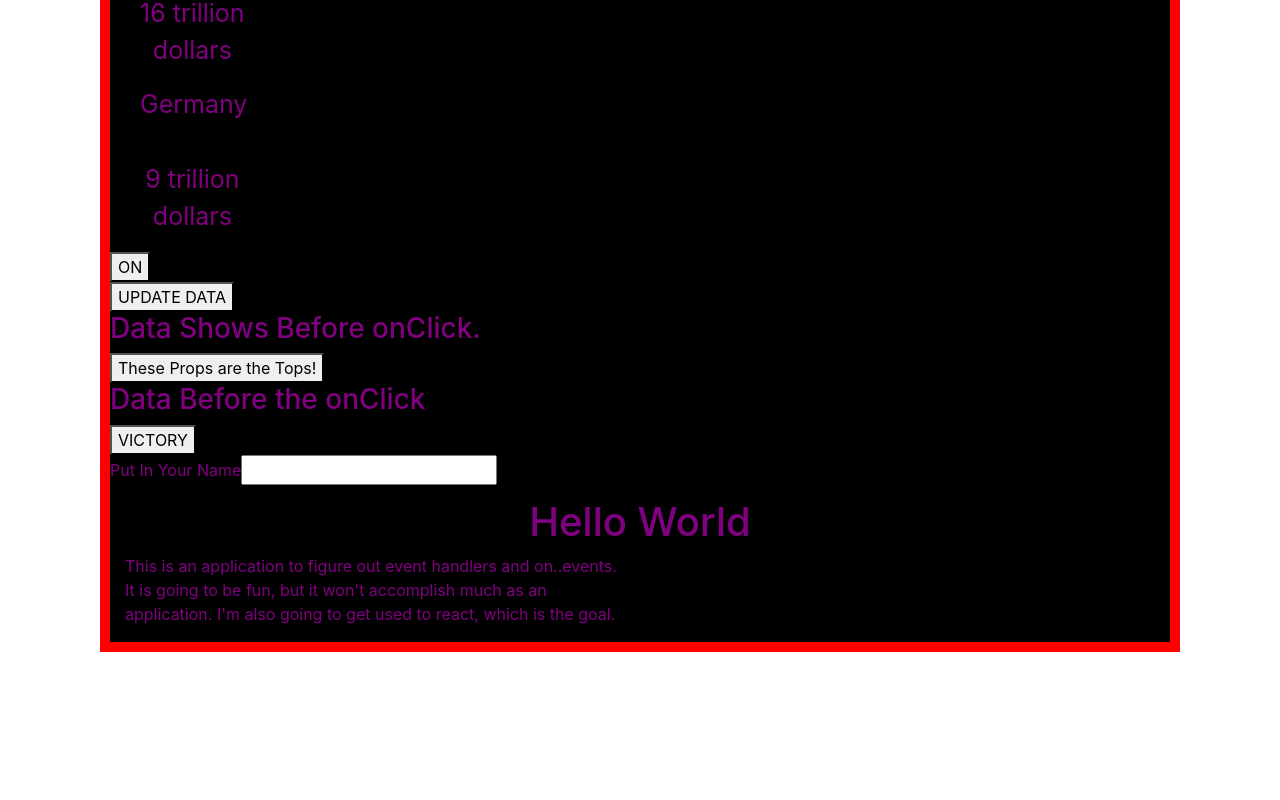
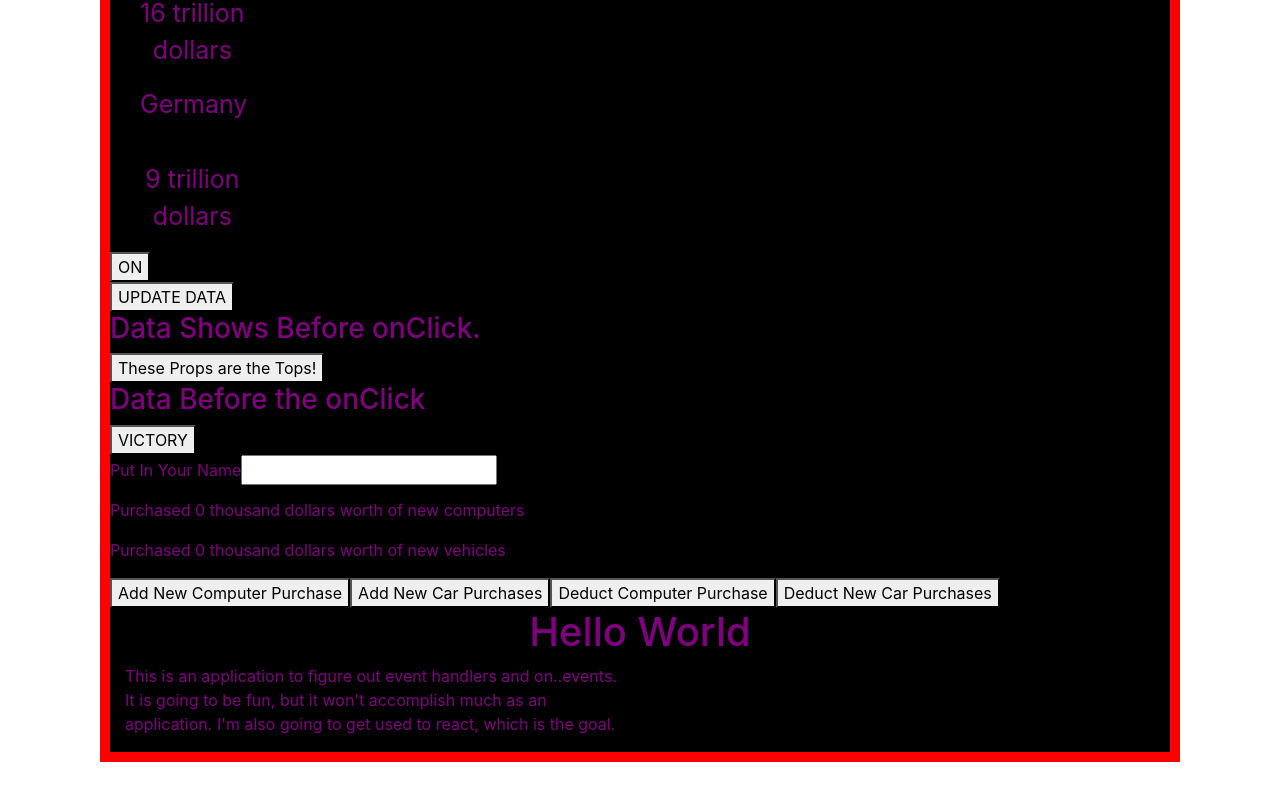
Before and after one commit to tvcasey/practice, a React (Create React App) app in the folder practice/: page / in a window 1280 px wide. Shown: the part 1047-1847 px from the top of the page. Before the commit the page ends 1799 px from the top, so only its background shows below. Built offline with nearby package versions, Linux system fonts and the light colour scheme.

Commit message:
Had fun making an inventory counter using useState and hooks.  It is able to add cars and computers as well as to deduct them.  I know its simple, but I'm adding to the code.

```diff
--- a/practice/public/index.html
+++ b/practice/public/index.html
@@ -25,7 +25,7 @@
       Learn how to configure a non-root public URL by running `npm run build`.
     -->
     <title>Practice..Practice..Practice</title>
-    <script src="https://unpkg.com/lodash@4.17.20"></script>
+
   </head>
   <body>
     <noscript>You need to enable JavaScript to run this app.</noscript>
@@ -40,6 +40,6 @@
       To begin the development, run `npm start` or `yarn start`.
       To create a production bundle, use `npm run build` or `yarn build`.
     -->
-    <script src="./src/index.js"></script>
+
   </body>
 </html>
--- a/practice/src/App.js
+++ b/practice/src/App.js
@@ -8,6 +8,7 @@ import Buttonclick2 from "./Components/Buttonclick2";
 import 'bootstrap/dist/css/bootstrap.min.css';
 import Buttonclick4 from "./Components/Buttonclick4";
 import Onchange1 from "./Components/Onchange1";
+import Hooksclick1 from "./Components/Hooksclick1";
 
 const App = () => {
   return (
@@ -20,6 +21,7 @@ const App = () => {
       <Buttonclick2/>
       <Buttonclick4/>
       <Onchange1/>
+      <Hooksclick1/>
       <h1>Hello World</h1>
       <p className="col-md-6">This is an application to figure out event handlers and on..events.
         It is going to be fun, but it won't accomplish much as an application.
--- /dev/null
+++ b/practice/src/Components/Hooksclick1.jsx
@@ -0,0 +1,34 @@
+import React, { useState } from 'react';
+
+// macPros and newCars numbers in thousands:
+
+const Hooksclick1 = () => {
+
+const [macPros, setMacPros] = useState(0);
+const [newCars, setNewCars] = useState(0);
+
+
+
+
+
+    const handleAddMacPros = () => setMacPros(macPros + 4)
+    const handleAddNewCars = () => setNewCars(newCars + 25)
+
+    const handleDeductMacPros = () => setMacPros(macPros -4)
+    const handleDeductNewCars = () => setNewCars(newCars - 25)
+
+    return (
+        <div>
+            <p>Purchased {macPros} thousand dollars worth of new computers</p>
+            <p>Purchased {newCars} thousand dollars worth of new vehicles</p>
+            <div>
+                <button onClick={handleAddMacPros}>Add New Computer Purchase</button>
+                <button onClick={handleAddNewCars}>Add New Car Purchases</button>
+                <button onClick={handleDeductMacPros}>Deduct Computer Purchase</button>
+                <button onClick={handleDeductNewCars}>Deduct New Car Purchases</button>
+            </div>
+        </div>
+    );
+
+}
+export default Hooksclick1;
```
Also changed, not shown: 1 other file (tests, documents, lock files or other folders).
